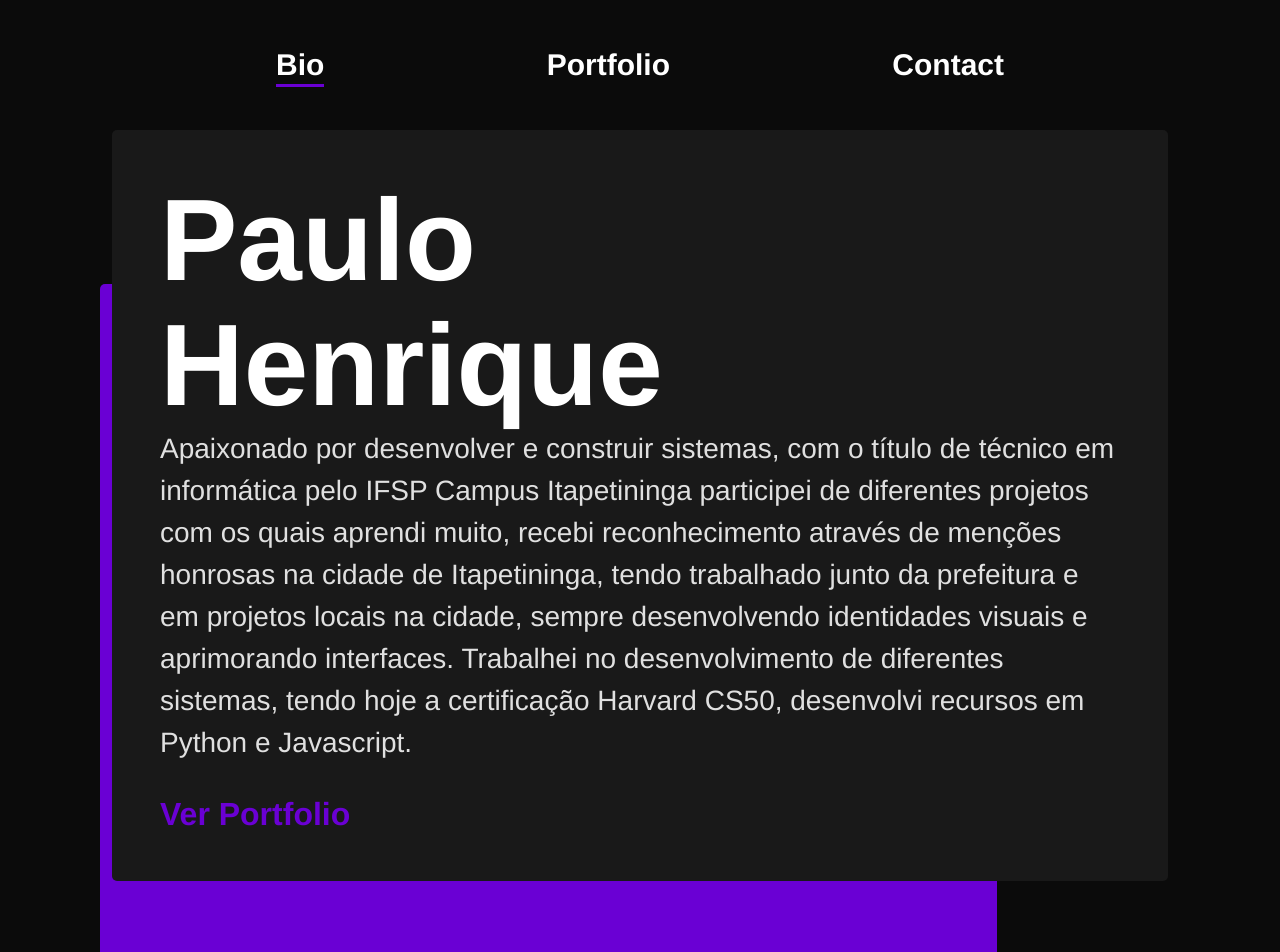
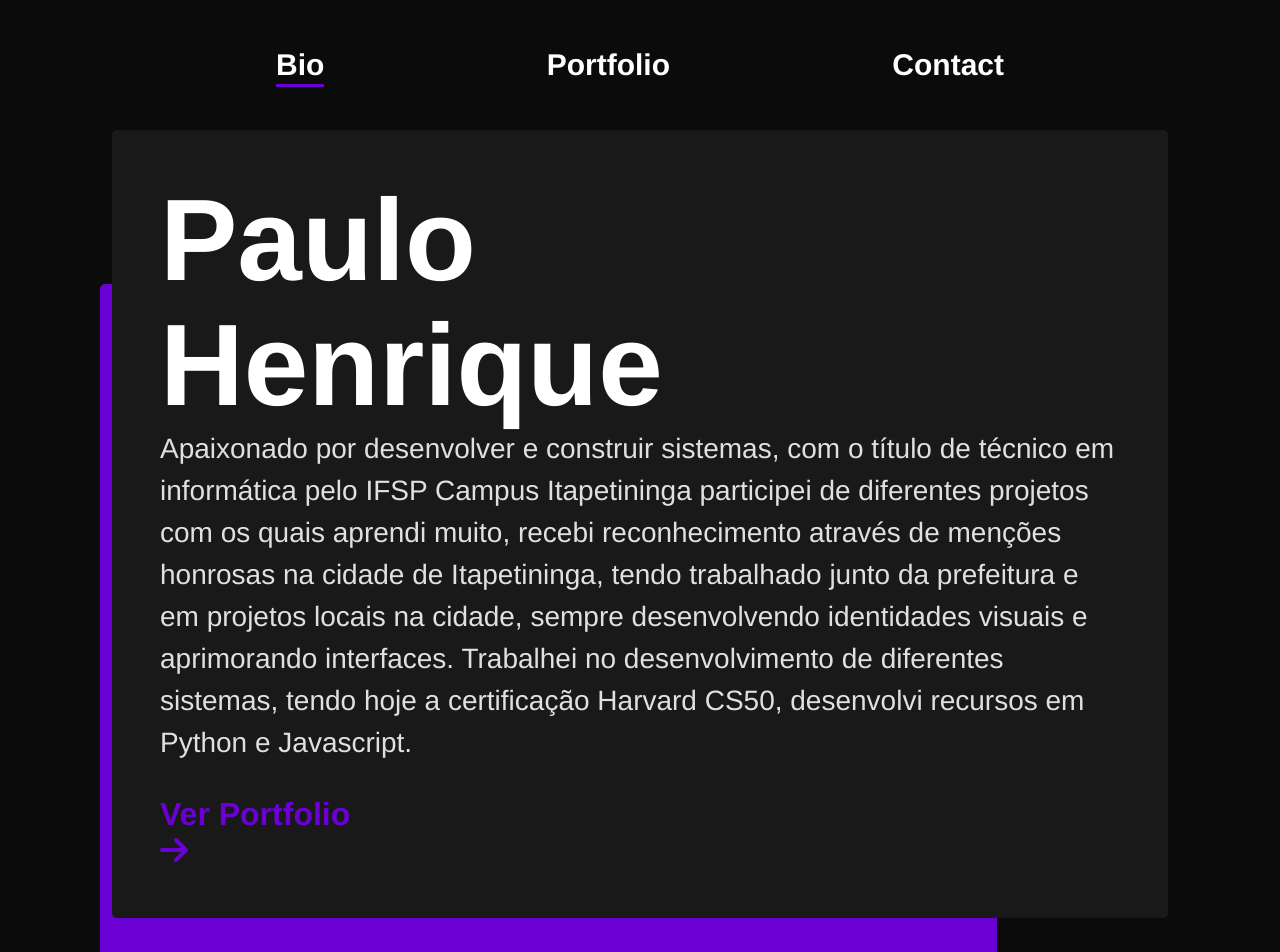
Before and after one commit to paulhenrique/portfolio, a React (Create React App) app: page / in a window 1280 px wide. Shown: the top 952 px of the page. Built offline with nearby package versions, Linux system fonts and the light colour scheme; a web font is replaced by a local one.

Commit message:
Atualizando bio e estilo de contact

```diff
--- a/src/pages/Bio/index.tsx
+++ b/src/pages/Bio/index.tsx
@@ -12,7 +12,9 @@ function Bio() {
             <h1>Paulo <br></br>Henrique</h1>
             <p>Apaixonado por desenvolver e construir sistemas, com o título de técnico em informática pelo IFSP Campus Itapetininga participei de diferentes projetos com os quais aprendi muito, recebi reconhecimento através de menções honrosas na cidade de Itapetininga, tendo trabalhado junto da prefeitura e em projetos locais na cidade, sempre desenvolvendo identidades visuais e aprimorando interfaces. Trabalhei no desenvolvimento de diferentes sistemas, tendo hoje a certificação Harvard CS50, desenvolvi recursos em Python e Javascript. </p>
           </div>
-          <Link className="portfolio" to="/portfolio">Ver Portfolio</Link>
+          <Link className="portfolio" to="/portfolio">Ver Portfolio
+          <i className="fas fa-arrow-right"></i>
+          </Link>
         </div>
       </div>
     </div>
--- a/src/pages/Contact/style.scss
+++ b/src/pages/Contact/style.scss
@@ -24,7 +24,7 @@
         display: none;
         position: absolute;
         background: #191919;
-        color: white;
+        color: #3FB773;
         margin: 0 auto;
         top: 100%;
         transform: translateY(5px);
```
